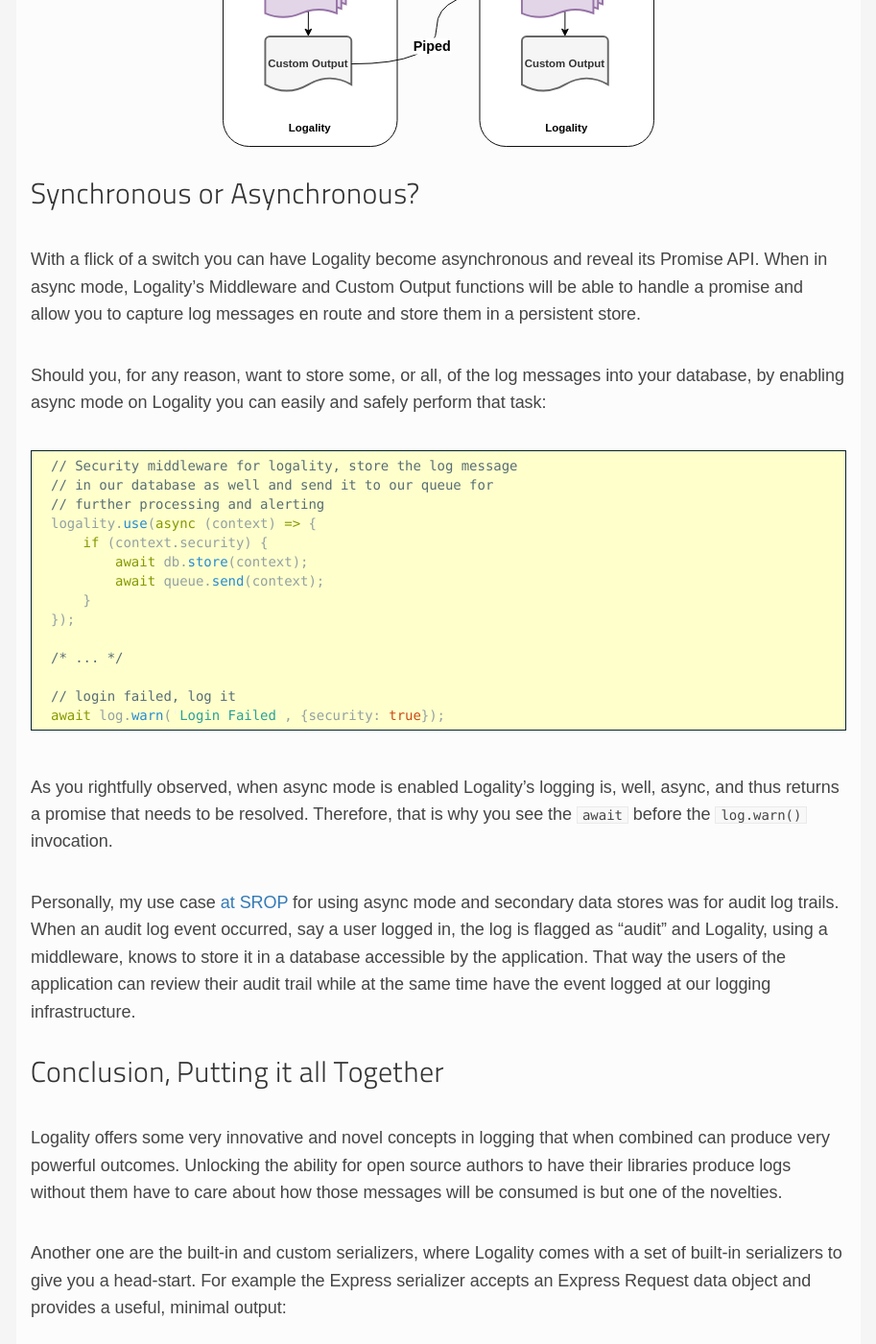
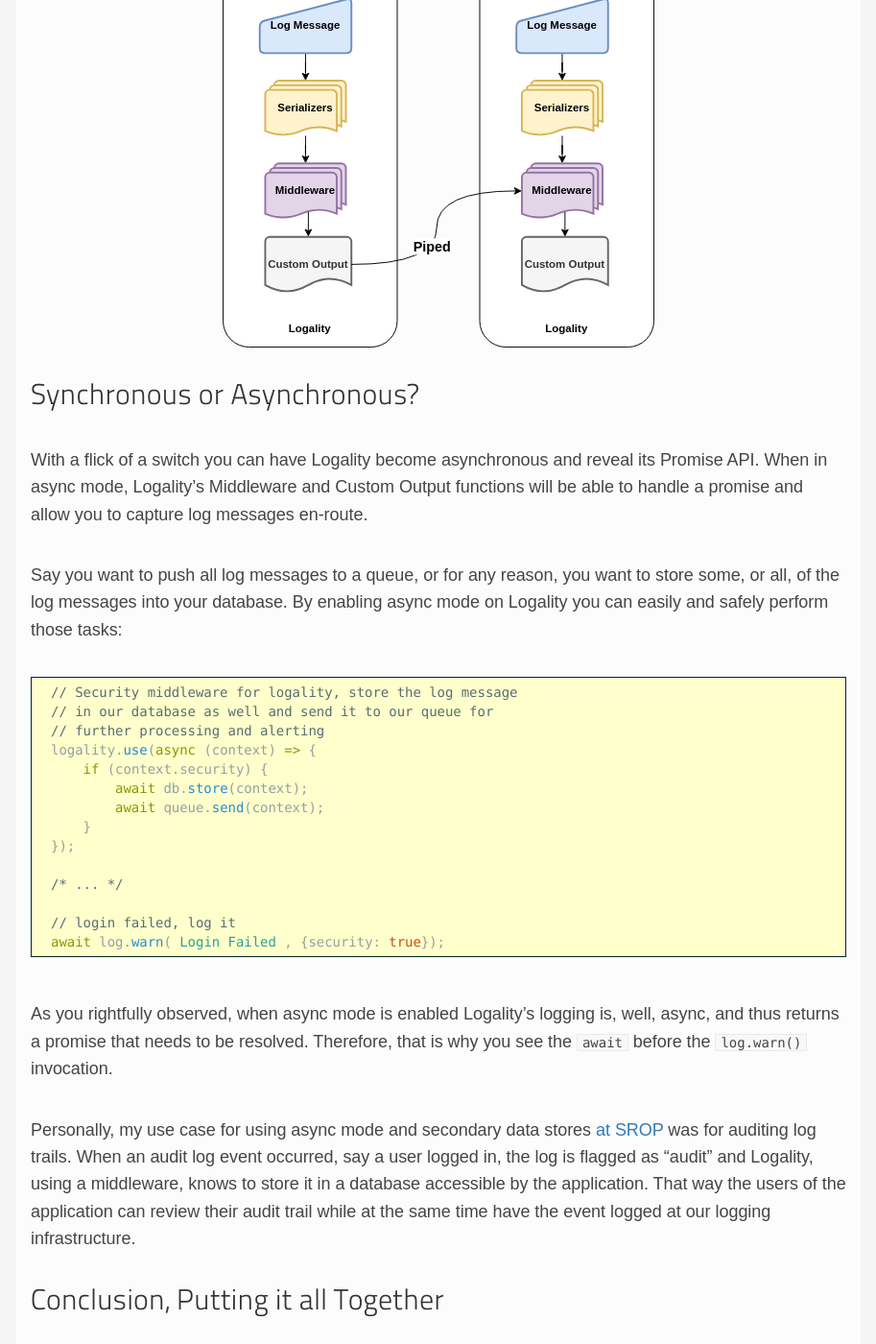
Before and after one commit to thanpolas/thanpolas.github.com, a Jekyll site: the page built from _posts/nodejs/2020-04-04-Introducing-Logality-the-JSON-schema-logger.md, in a window 1280 px wide and 1400 px high, scrolled down 4417 px. Shown: the whole window at 96% size, without its empty margins (183-1096 px from the left). Built offline with Jekyll 4.4.1, drawn with Linux system fonts in a browser that asks for light colours; nearby versions of some CDN libraries; comment, search, counter and statistics services are not loaded; some of the changed text lies outside the part shown.

Commit message:
fixes and tweaks on logality post

````diff
--- a/_posts/nodejs/2020-04-04-Introducing-Logality-the-JSON-schema-logger.md
+++ b/_posts/nodejs/2020-04-04-Introducing-Logality-the-JSON-schema-logger.md
@@ -13,7 +13,7 @@
 
 Having the opportunity to work with multiple startups, I came into close contact with all of Node.js' major logging packages. Lately, I had the luck to work with startups that are highly security aware, businesses for whom security is an existential threat. When tasked with the challenge of creating secure applications for them, I knew without hesitation that I had to create a new library to meet all the new heightened requirements that were at play.
 
-Logality was created, a new logger for Node.js that focuses on security, versatility, extensibility and practicality. [Not](https://www.loomsystems.com/blog/single-post/2017/01/26/9-logging-best-practices-based-on-hands-on-experience), [a few](https://www.scalyr.com/blog/the-10-commandments-of-logging/), [articles](https://www.loggly.com/blog/30-best-practices-logging-scale/), [have been written](https://logz.io/blog/logging-best-practices/) on best practices for logging, in this article we go through how Logality addresses these best practices and allows your application to be more robust, secure and compliant with modern privacy and security requirements.
+And thus, [Logality][logality] was created, a new logger for Node.js that focuses on security, versatility, extensibility and practicality. Not a few articles have been written[¹](https://www.loomsystems.com/blog/single-post/2017/01/26/9-logging-best-practices-based-on-hands-on-experience)[²](https://www.scalyr.com/blog/the-10-commandments-of-logging/)[³](https://www.loggly.com/blog/30-best-practices-logging-scale/)[⁴](https://logz.io/blog/logging-best-practices/) on best practices for logging, in this article we go through how Logality addresses these best practices and allows your application to be more robust, secure and compliant with modern privacy and security requirements.
 
 ## A Common Logging Schema
 
@@ -106,6 +106,16 @@
 
 This is huge as it enables your application to granularly control how much information is logged from the libraries you are using. And at the same time have your third-party libraries log in the exact same format-schema that your entire infrastructure is logging, isn't that great?
 
+Piping happens simply by providing the child Logality instance to the parent's `pipe()` method:
+
+```js
+const thirdPartyLibrary = require('thirdparty');
+
+/* ... */
+
+applicationLogality.pipe(thirdPartyLibrary.logality);
+```
+
 ## Custom Output and Pretty Print
 
 Finally, after all the processing the log message has gone through, you can control how the final serialization and output is handled. By default Logality will JSON serialize and output to stdout but you may have other plans.
@@ -118,9 +128,9 @@
 
 ## Synchronous or Asynchronous?
 
-With a flick of a switch you can have Logality become asynchronous and reveal its Promise API. When in async mode, Logality's Middleware and Custom Output functions will be able to handle a promise and allow you to capture log messages en route and store them in a persistent store.
+With a flick of a switch you can have Logality become asynchronous and reveal its Promise API. When in async mode, Logality's Middleware and Custom Output functions will be able to handle a promise and allow you to capture log messages en-route.
 
-Should you, for any reason, want to store some, or all, of the log messages into your database, by enabling async mode on Logality you can easily and safely perform that task:
+Say you want to push all log messages to a queue, or for any reason, you want to store some, or all, of the log messages into your database. By enabling async mode on Logality you can easily and safely perform those tasks:
 
 ```js
 // Security middleware for logality, store the log message
@@ -141,13 +151,13 @@
 
 As you rightfully observed, when async mode is enabled Logality's logging is, well, async, and thus returns a promise that needs to be resolved. Therefore, that is why you see the `await` before the `log.warn()` invocation.
 
-Personally, my use case [at SROP][srop] for using async mode and secondary data stores was for audit log trails. When an audit log event occurred, say a user logged in, the log is flagged as "audit" and Logality, using a middleware, knows to store it in a database accessible by the application. That way the users of the application can review their audit trail while at the same time have the event logged at our logging infrastructure.
+Personally, my use case for using async mode and secondary data stores [at SROP][srop] was for auditing log trails. When an audit log event occurred, say a user logged in, the log is flagged as "audit" and Logality, using a middleware, knows to store it in a database accessible by the application. That way the users of the application can review their audit trail while at the same time have the event logged at our logging infrastructure.
 
 ## Conclusion, Putting it all Together
 
-Logality offers some very innovative and novel concepts in logging that when combined can produce very powerful outcomes. Unlocking the ability for open source authors to have their libraries produce logs without them have to care about how those messages will be consumed is but one of the novelties.
+Logality offers some novel concepts in logging that when combined can produce very powerful outcomes. Enabling open source authors to have logs on their libraries is one of them.
 
-Another one are the built-in and custom serializers, where Logality comes with a set of built-in serializers to give you a head-start. For example the Express serializer accepts an Express Request data object and provides a useful, minimal output:
+Another one are the built-in and custom serializers. Logality comes with a set of built-in serializers to give you a head-start. For example the Express serializer accepts an Express Request data object and provides a useful, minimal output:
 
 ```json
     "event":{
````
